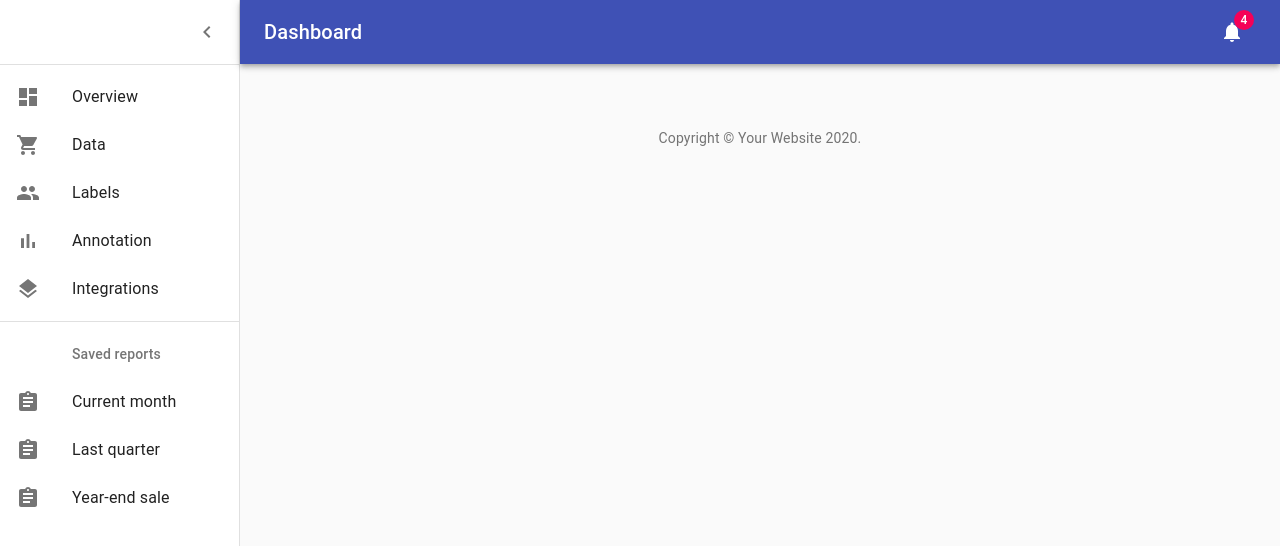
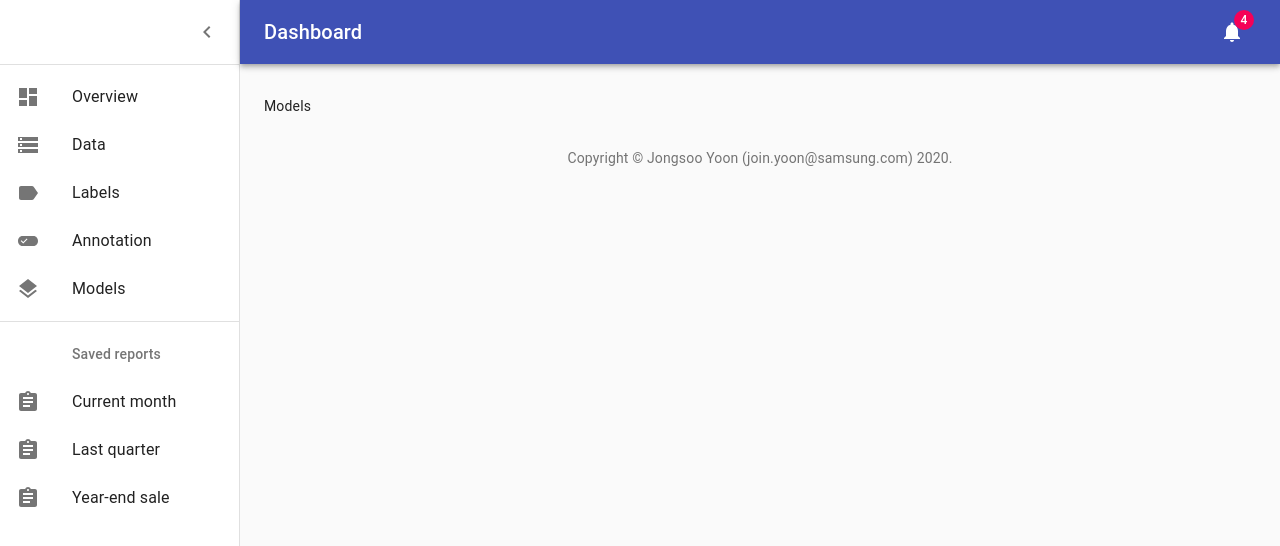
Before and after one commit to livsky87/nlp-pipeline-dashboard, a React (Create React App) app: page /models in a window 1280 px wide. Shown: the top 546 px of the page. Built offline with nearby package versions, Linux system fonts and the light colour scheme.

Commit message:
rearranged list item
Signed-off-by: Jongsoo Yoon <join.yoon@samsung.com>

```diff
--- a/src/components/layout/ContentsContainer.js
+++ b/src/components/layout/ContentsContainer.js
@@ -4,7 +4,7 @@ import { makeStyles } from "@material-ui/core/styles";
 import { Container } from "@material-ui/core";
 import Box from "@material-ui/core/Box";
 
-import { Overview, Annotation, Labels, Data } from "../../pages";
+import { Overview, Annotation, Labels, Data, Models } from "../../pages";
 import Copyright from "./Copyright";
 
 const useStyles = makeStyles((theme) => ({
@@ -34,6 +34,7 @@ const ContentsContainer = () => {
         <Route exact path="/data" component={Data} />
         <Route exact path="/labels" component={Labels} />
         <Route exact path="/annotation" component={Annotation} />
+        <Route exact path="/models" component={Models} />
         <Box pt={4}>
           <Copyright />
         </Box>
--- a/src/components/layout/Copyright.js
+++ b/src/components/layout/Copyright.js
@@ -3,14 +3,14 @@ import Typography from "@material-ui/core/Typography";
 import Link from "@material-ui/core/Link";
 
 export default function Copyright() {
-    return (
-        <Typography variant="body2" color="textSecondary" align="center">
-            {'Copyright © '}
-            <Link color="inherit" href="https://material-ui.com/">
-                Your Website
-            </Link>{' '}
-            {new Date().getFullYear()}
-            {'.'}
-        </Typography>
-    );
+  return (
+    <Typography variant="body2" color="textSecondary" align="center">
+      {"Copyright © "}
+      <Link color="inherit" to={"/"}>
+        Jongsoo Yoon (join.yoon@samsung.com)
+      </Link>{" "}
+      {new Date().getFullYear()}
+      {"."}
+    </Typography>
+  );
 }
--- a/src/components/layout/SideBarMenu.js
+++ b/src/components/layout/SideBarMenu.js
@@ -4,9 +4,9 @@ import ListItemIcon from "@material-ui/core/ListItemIcon";
 import ListItemText from "@material-ui/core/ListItemText";
 import ListSubheader from "@material-ui/core/ListSubheader";
 import DashboardIcon from "@material-ui/icons/Dashboard";
-import ShoppingCartIcon from "@material-ui/icons/ShoppingCart";
-import PeopleIcon from "@material-ui/icons/People";
-import BarChartIcon from "@material-ui/icons/BarChart";
+import StorageIcon from "@material-ui/icons/Storage";
+import LabelIcon from "@material-ui/icons/Label";
+import EditAttributesIcon from "@material-ui/icons/EditAttributes";
 import LayersIcon from "@material-ui/icons/Layers";
 import AssignmentIcon from "@material-ui/icons/Assignment";
 
@@ -25,27 +25,27 @@ export const MainListItems = () => {
       </ListItem>
       <ListItem button onClick={() => history.push("/data")}>
         <ListItemIcon>
-          <ShoppingCartIcon />
+          <StorageIcon />
         </ListItemIcon>
         <ListItemText primary="Data" />
       </ListItem>
       <ListItem button onClick={() => history.push("/labels")}>
         <ListItemIcon>
-          <PeopleIcon />
+          <LabelIcon />
         </ListItemIcon>
         <ListItemText primary="Labels" />
       </ListItem>
       <ListItem button onClick={() => history.push("/annotation")}>
         <ListItemIcon>
-          <BarChartIcon />
+          <EditAttributesIcon />
         </ListItemIcon>
         <ListItemText primary="Annotation" />
       </ListItem>
-      <ListItem button>
+      <ListItem button onClick={() => history.push("/models")}>
         <ListItemIcon>
           <LayersIcon />
         </ListItemIcon>
-        <ListItemText primary="Integrations" />
+        <ListItemText primary="Models" />
       </ListItem>
     </div>
   );
--- /dev/null
+++ b/src/pages/Models.js
@@ -0,0 +1,7 @@
+import React from "react";
+
+const Models = () => {
+  return <div>Models</div>;
+};
+
+export default Models;
--- a/src/pages/index.js
+++ b/src/pages/index.js
@@ -1,4 +1,5 @@
 export { default as Overview } from "./Overview";
-export { default as Annotation } from "./Annotation";
 export { default as Data } from "./Data";
 export { default as Labels } from "./Labels";
+export { default as Annotation } from "./Annotation";
+export { default as Models } from "./Models";
```
